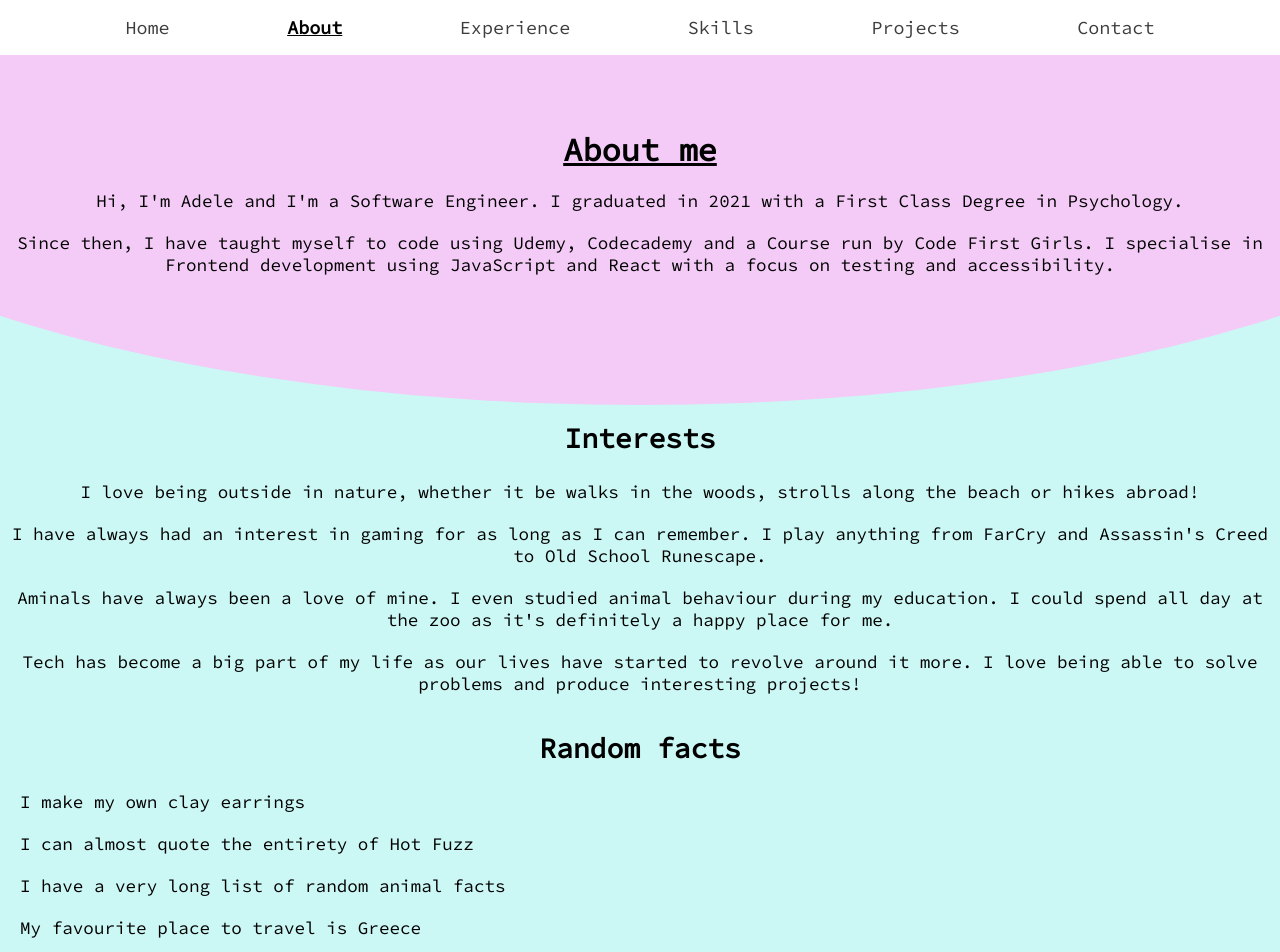
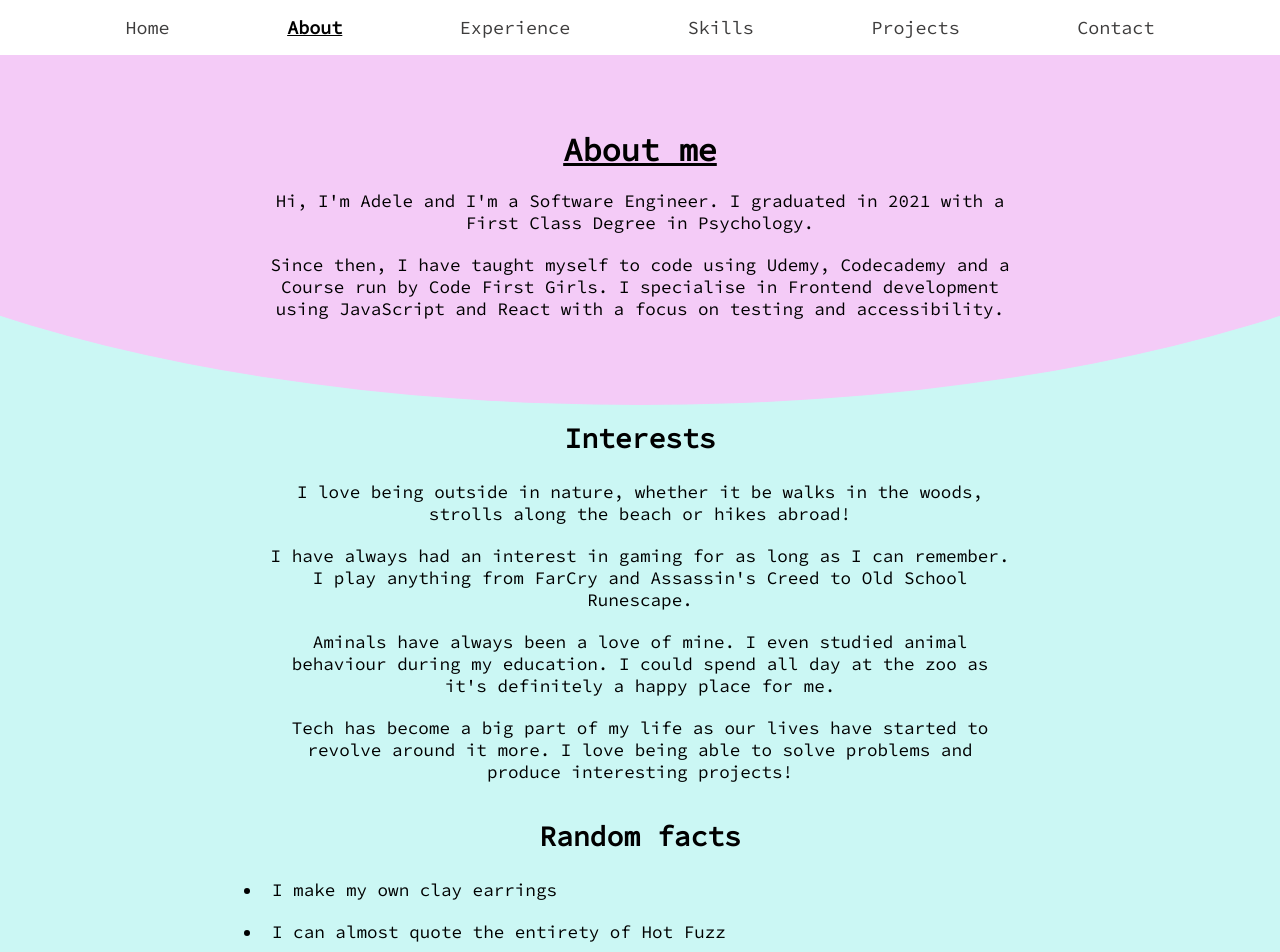
Before and after one commit to Adele-B/Adele-B.github.io, a React app: page /about in a window 1280 px wide. Shown: the top 952 px of the page. Built offline with nearby package versions, Linux system fonts and the light colour scheme.

Commit message:
Update classNames

```diff
--- a/src/pages/About.jsx
+++ b/src/pages/About.jsx
@@ -6,36 +6,36 @@ function About() {
       <section className="section">
         <div className="container">
           <h1 className="title">About me</h1>
-          <p className="text">
+          <p className="text--restrict">
             Hi, I'm Adele and I'm a Software Engineer. I graduated in 2021 with a First Class Degree in Psychology.
           </p>
-          <p className="text">
+          <p className="text--restrict">
             Since then, I have taught myself to code using Udemy, Codecademy and a Course run by Code First Girls.
             I specialise in Frontend development using JavaScript and React with a focus on testing and accessibility.
           </p>
         </div>
         <div className="text__container">
           <h2 className="about__heading">Interests</h2>
-          <p className="text">
+          <p className="text--restrict">
             I love being outside in nature, whether it be walks in the woods, strolls along the beach or hikes abroad!
           </p>
-          <p className="text">
+          <p className="text--restrict">
             I have always had an interest in gaming for as long as I can remember. I play anything from FarCry and Assassin's Creed to Old School Runescape.
           </p>
-          <p className="text">
+          <p className="text--restrict">
             Aminals have always been a love of mine. I even studied animal behaviour during my education. I could spend all day at the zoo as it's definitely a happy place for me.
           </p>
-          <p className="text">
+          <p className="text--restrict">
             Tech has become a big part of my life as our lives have started to revolve around it more. I love being able to solve problems and produce interesting projects!
           </p>
         </div>
         <div className="about__text__container">
           <h2 className="about__heading">Random facts</h2>
           <ul>
-            <li className="text--list">I make my own clay earrings</li>
-            <li className="text--list">I can almost quote the entirety of Hot Fuzz</li>
-            <li className="text--list">I have a very long list of random animal facts</li>
-            <li className="text--list">My favourite place to travel is Greece</li>
+            <li className="text--list text--restrict">I make my own clay earrings</li>
+            <li className="text--list text--restrict">I can almost quote the entirety of Hot Fuzz</li>
+            <li className="text--list text--restrict">I have a very long list of random animal facts</li>
+            <li className="text--list text--restrict">My favourite place to travel is Greece</li>
           </ul>
         </div>
       </section>
--- a/src/pages/Experience.jsx
+++ b/src/pages/Experience.jsx
@@ -6,7 +6,7 @@ function Experience() {
       <section className="section">
         <div className="container">
           <h1 className="title">Experience</h1>
-          <p className="text">
+          <p className="text--restrict">
             During my time at university, I decided that a career in Psychology was no longer what I wanted.
             I began teaching myself to code and found a passion for solving complex puzzles and creating things from scratch.
             In my 3rd year on university, I applied for a Code First Girls course and it gave me the confidence to persue a career in tech, so
--- a/src/pages/Home.jsx
+++ b/src/pages/Home.jsx
@@ -13,8 +13,8 @@ function Home() {
 
   return (
     <main>
-      <section >
-        <div className="home__section">
+      <section>
+        <div className="container">
           <div className="home__text">
             <h1 className="heading">Hi, I'm Adele...</h1>
             <p className="cycle__text">{textList[textIndex]}</p>
```
